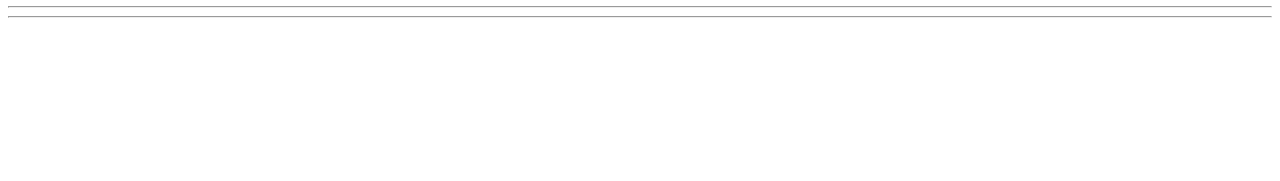
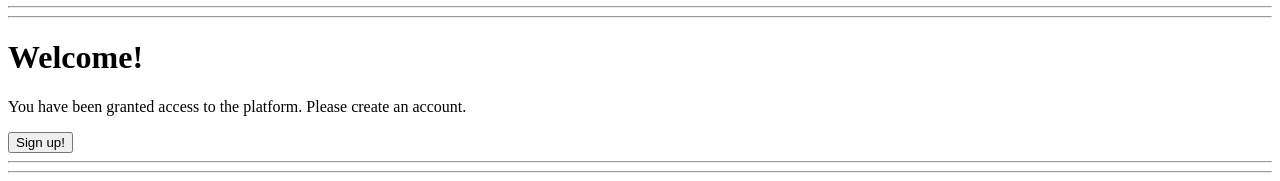
Before and after one commit to saintlabs-droid/FCC-Full-Stack-Program, a plain HTML site: page HTML/index.html in a window 1280 px wide. Shown: the part 2204-2385 px from the top of the page. Before the commit the page ends 2230 px from the top, so only its background shows below. Drawn offline with Linux system fonts and the light colour scheme.

Commit message:
chore: Recreated a header, paragraph and button snippet design the fourth challenge

```diff
--- a/HTML/index.html
+++ b/HTML/index.html
@@ -14,3 +14,10 @@
 <p>After a 115 days long journey, the crew of 12 finally arrived to their destination. This is the first times humans have set foot on a planet other than Earth.</p>
 <img src="https://external-content.duckduckgo.com/iu/?u=https%3A%2F%2Ftse2.mm.bing.net%2Fth%2Fid%2FOIP.nRL2wULUFnYRroAXc9l8gwHaDl%3Fcb%3D12%26pid%3DApi&f=1&ipt=acf38f9c2b867015e5bd73b3af1aa9d767240326cafadf032325ce41a3f8b03d&ipo=images" width="100%">
 <hr> <hr>
+
+<!-- Fourth Challenge -->
+<!-- Recreating a header, paragraph and button snippet design-->
+<h1>Welcome!</h1>
+<p>You have been granted access to the platform. Please create an account.</p>
+<button>Sign up!</button>
+<hr> <hr>
```
